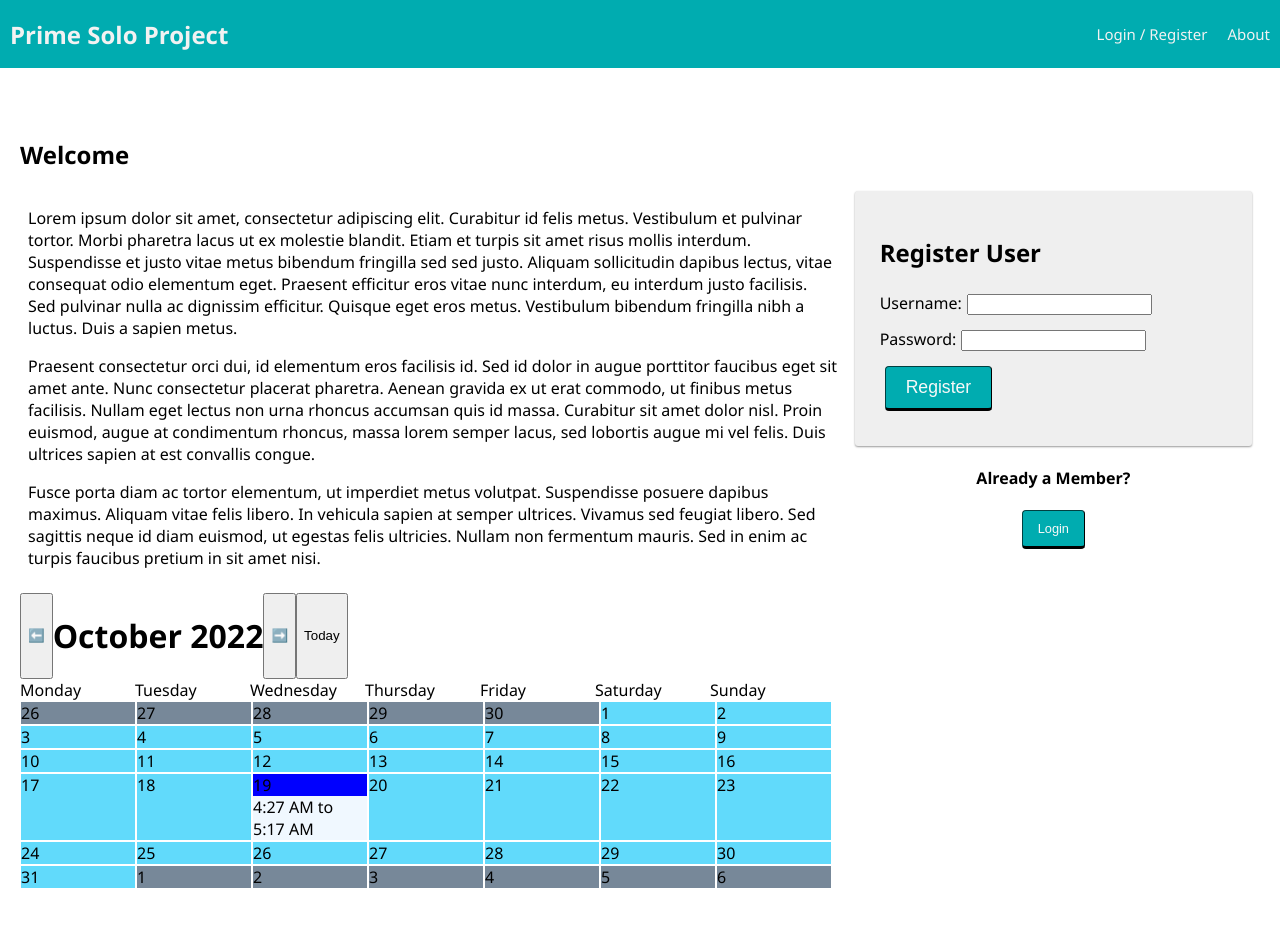
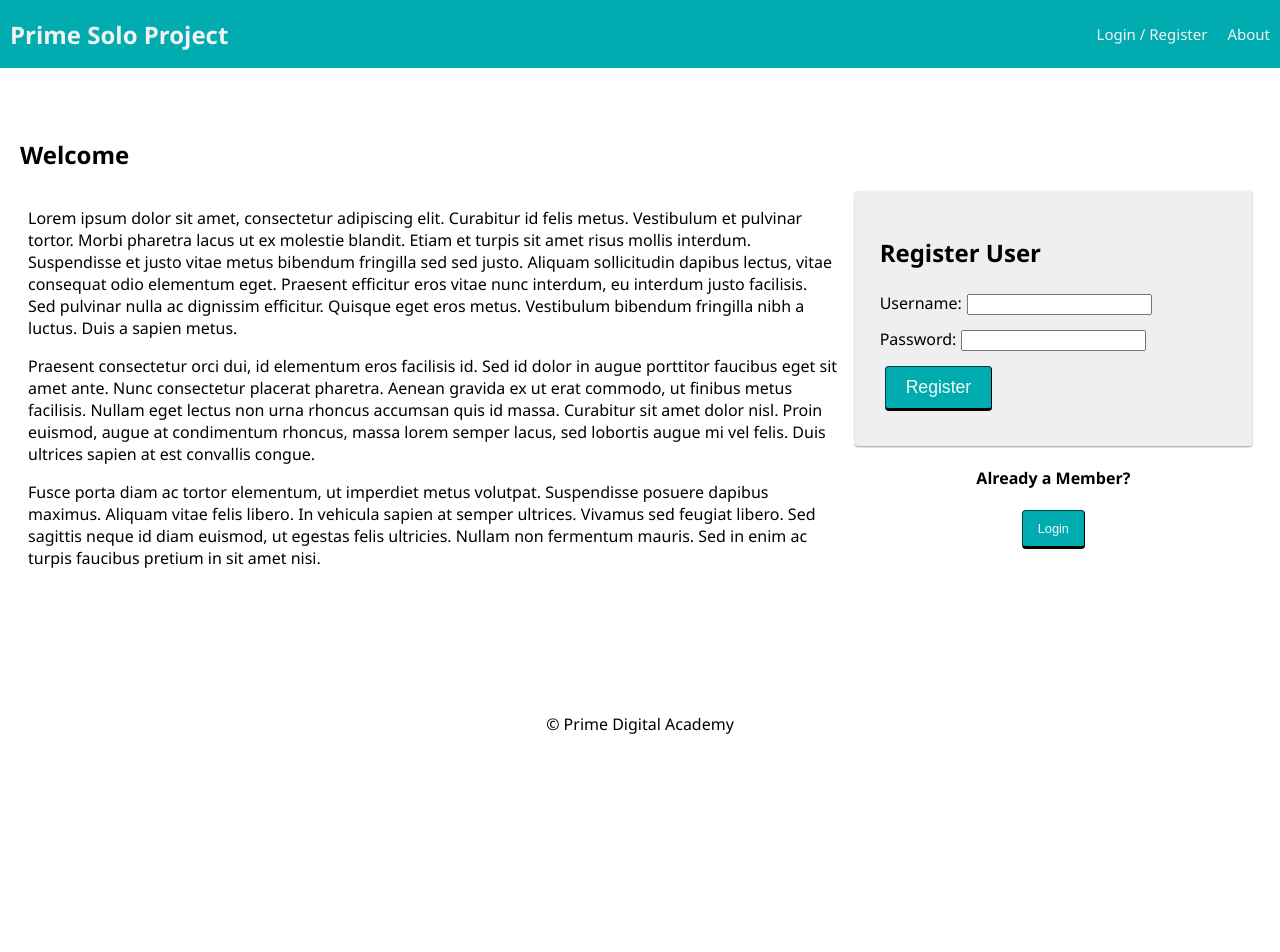
Before and after one commit to joeypettit/Solo-Scheduler, a React (Create React App) app: page /#/home in a window 1280 px wide. Shown: the top 952 px of the page. After the commit the page ends 800 px from the top, so only its background shows below. Built offline with nearby package versions, Linux system fonts and the light colour scheme; no server answers.

Commit message:
loaded calendar into user page

```diff
--- a/src/components/Calendar/CalMonthView/CalMonthView.css
+++ b/src/components/Calendar/CalMonthView/CalMonthView.css
@@ -6,19 +6,19 @@
   }
 
   .cell-thismonth{
-    background-color: #61dafb;
+    background-color:  aliceblue;
     width: 114px;
     margin: 1px;
   }
 
   .cell-othermonth{
-    background-color: lightslategray;
+    background-color: rgb(204, 204, 204);
     width: 114px;
     margin: 1px;
   }
 
   .cell-thismonth.currentday{
-    background-color: blue;
+    background-color: rgb(203, 255, 203);
     width: 114px;
     margin: 1px;
   }
@@ -28,5 +28,5 @@
   }
 
   .event-holder{
-    background-color: aliceblue;
+    background-color: rgb(185, 216, 243);
   }
--- a/src/components/InstructorSchedule/InstructorSchedule.jsx
+++ b/src/components/InstructorSchedule/InstructorSchedule.jsx
@@ -1,5 +1,15 @@
+import Calendar from '../Calendar/Calendar';
+
 function InstructorSchedule(){
 
 
-    return
+    return(
+        <>
+            <Calendar />
+        </>
+    )
+
+
 }
+
+export default InstructorSchedule;
--- a/src/components/LandingPage/LandingPage.jsx
+++ b/src/components/LandingPage/LandingPage.jsx
@@ -63,7 +63,6 @@ function LandingPage() {
           </center>
         </div>
       </div>
-      <Calendar />
     </div>
   );
 }
--- a/src/components/UserPage/UserPage.jsx
+++ b/src/components/UserPage/UserPage.jsx
@@ -1,6 +1,7 @@
 import React from 'react';
 import LogOutButton from '../LogOutButton/LogOutButton';
 import {useSelector} from 'react-redux';
+import InstructorSchedule from '../InstructorSchedule/InstructorSchedule';
 
 function UserPage() {
   // this component doesn't do much to start, just renders some user reducer info to the DOM
@@ -10,6 +11,7 @@ function UserPage() {
       <h2>Welcome, {user.username}!</h2>
       <p>Your ID is: {user.id}</p>
       <LogOutButton className="btn" />
+      <InstructorSchedule />
     </div>
   );
 }
```
